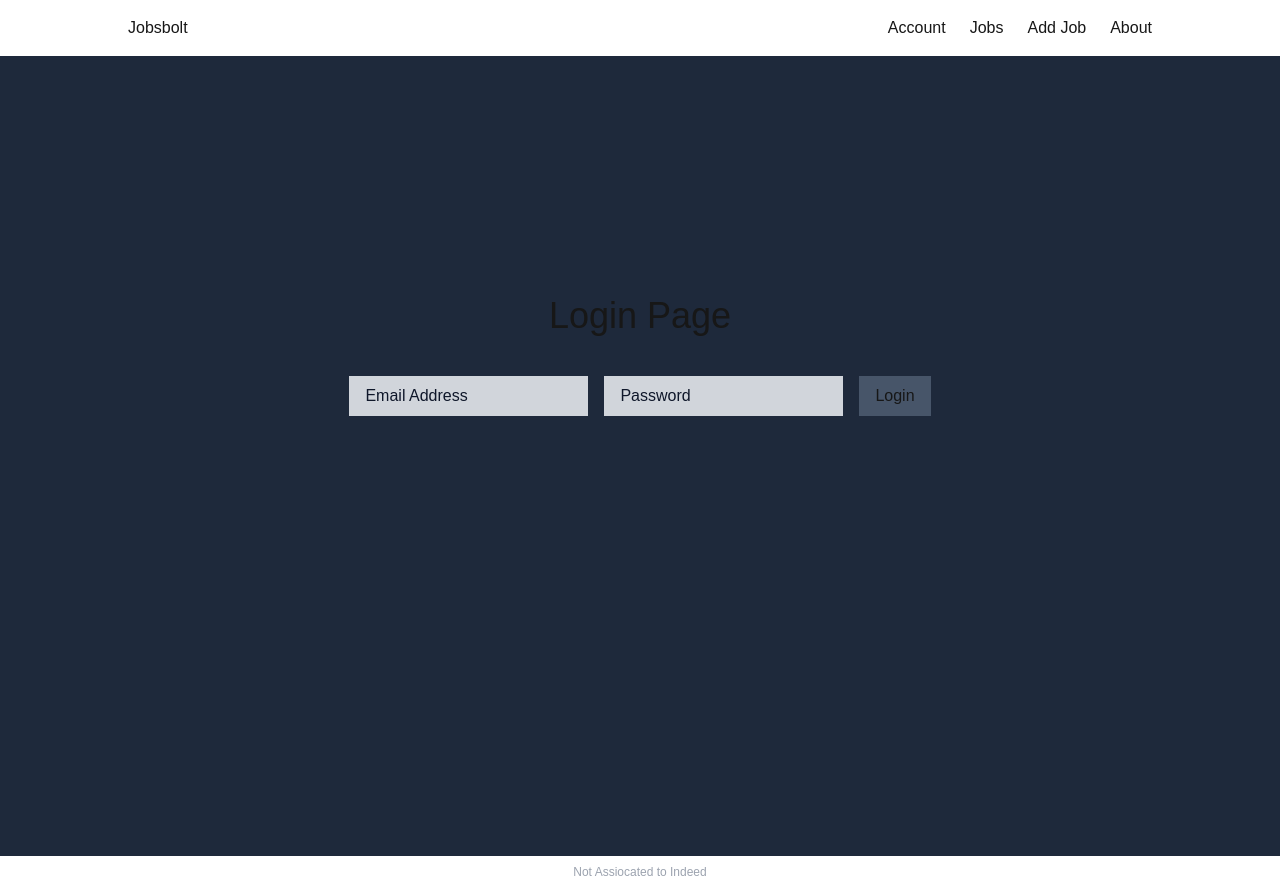
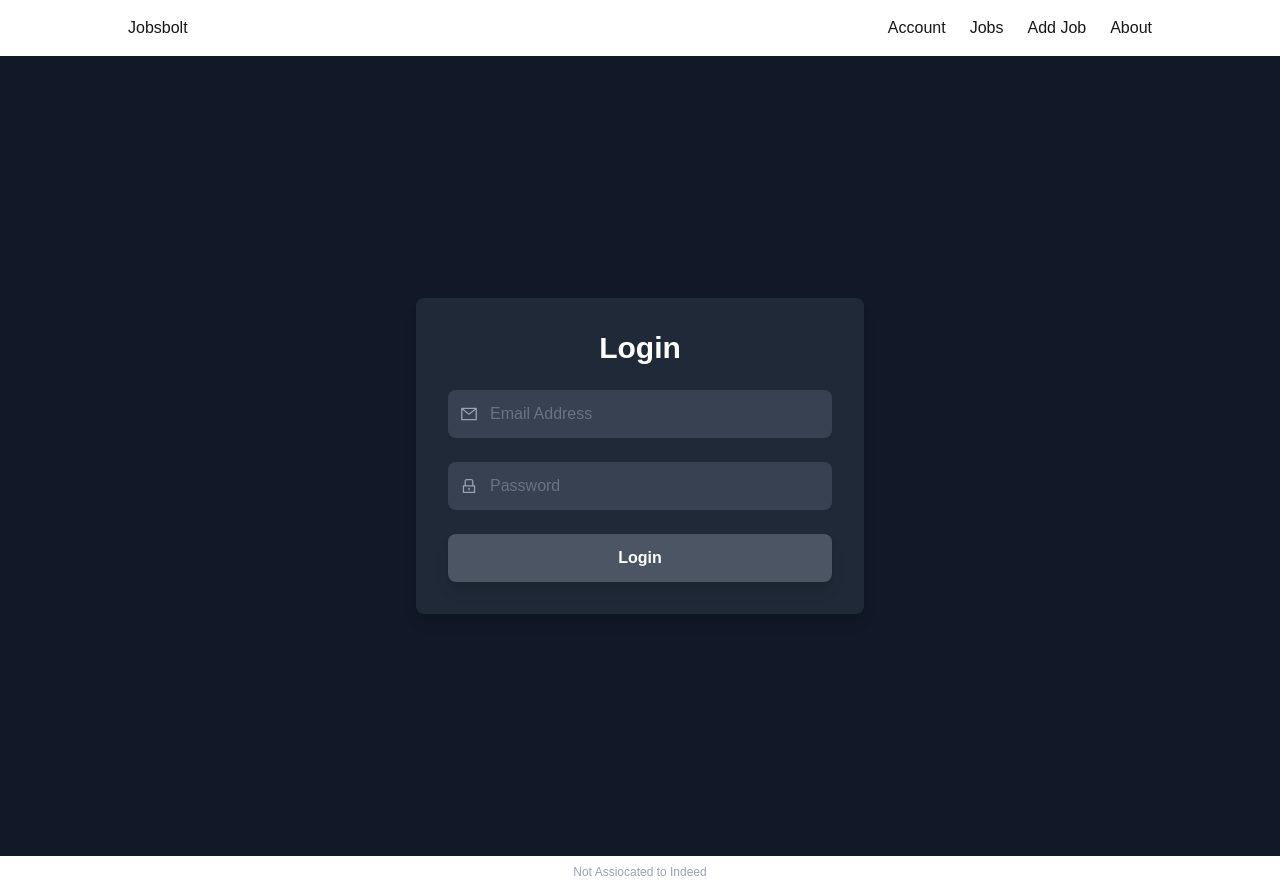
Before and after one commit to Coldboltage/jobsbolt-website, a Next.js app: page /login in a window 1280 px wide. Built offline with nearby package versions, Linux system fonts and the light colour scheme.

Commit message:
Implement JWT token handling in Login component; enhance error handling and improve UI; update HomeSearch to redirect unauthenticated users to login

```diff
--- a/src/components/HomeSearch.tsx
+++ b/src/components/HomeSearch.tsx
@@ -1,5 +1,6 @@
 import React, { useState } from 'react';
 import { toast, ToastContainer } from 'react-toastify';
+import { useRouter } from 'next/router';
 
 interface JobTypeInterface {
   name: string;
@@ -13,8 +14,16 @@ const HomeSearch = ({ jwtToken }: { jwtToken: string }) => {
   const [location, setLocation] = useState("")
   const [description, setDescription] = useState("")
 
+  const router = useRouter()
+
   const jobTypeSubmit = async (e: React.FormEvent<HTMLFormElement>) => {
     e.preventDefault()
+
+    if (!jwtToken) {
+      router.push('/login')
+      return
+    }
+
     const jobTypeObject: JobTypeInterface = {
       name,
       location,
--- a/src/components/Login.tsx
+++ b/src/components/Login.tsx
@@ -1,57 +1,99 @@
-import { useRouter } from 'next/router'
-import React, { useState } from 'react'
+import { useRouter } from 'next/router';
+import React, { useState } from 'react';
+import { AiOutlineMail, AiOutlineLock } from 'react-icons/ai';
 
 const Login = () => {
-  const [email, setEmail] = useState('')
-  const [password, setPassword] = useState('')
+  const [email, setEmail] = useState('');
+  const [password, setPassword] = useState('');
+  const [error, setError] = useState<string | null>(null);
 
-  const router = useRouter()
-
-
+  const router = useRouter();
 
   const fetchJwt = async (e: React.MouseEvent<HTMLInputElement, MouseEvent>) => {
-    e.preventDefault()
-    const response = await fetch(`http://${process.env.NEXT_PUBLIC_CLIENT_API_URL}:3000/api/auth/login`, {
-      method: 'POST',
-      headers: {
-        'Content-Type': 'application/json',
-      },
-      body: JSON.stringify({ username: email, password }),
-      credentials: 'include', // Include cookies
+    e.preventDefault();
+    setError(null); // Clear previous errors
 
-    })
+    try {
+      const response = await fetch(`http://${process.env.NEXT_PUBLIC_CLIENT_API_URL}:3000/api/auth/login`, {
+        method: 'POST',
+        headers: {
+          'Content-Type': 'application/json',
+        },
+        body: JSON.stringify({ username: email, password }),
+        credentials: 'include', // Include cookies
+      });
 
-    const data: { access_token: string } = await response.json()
-    console.log(response)
-    if (response.statusText === "Unauthorized"
-    ) {
-      console.error("Something went wrong")
-    } else {
-      localStorage.setItem('jwtToken', data.access_token)
-      setEmail("")
-      setPassword("")
+      if (response.status === 401) {
+        setError('Invalid credentials. Please try again.');
+        return;
+      }
+
+      const data: { access_token: string } = await response.json();
+
+      localStorage.setItem('jwtToken', data.access_token);
+      setEmail('');
+      setPassword('');
       document.cookie = `jwt=${data.access_token}; path=/;`;
       router.push('/jobs?showToast=true');
+    } catch (err) {
+      setError('An error occurred. Please try again later.');
     }
-  }
-
+  };
 
   return (
-    <div className="min-h-screen bg-slate-800">
-      <div className="max-w-screen-lg mx-auto flex flex-col align-middle justify-center text-center  py-60 ">
-        <h1 className="text-4xl pb-10">Login Page</h1>
-        <div>
-          <form action="" className="flex flex-row gap-4 align-center justify-center">
-            <input value={email} onChange={(e) => setEmail(e.target.value)} required type="email" name="" id="" placeholder="Email Address" className="p-1 px-4 text-gray-900 bg-gray-300 placeholder-slate-900" />
-            <input value={password} onChange={(e) => setPassword(e.target.value)} required type="password" name="" id="" placeholder='Password' className="p-1 px-4 text-gray-900 bg-gray-300 placeholder-slate-900" />
-            <input disabled={email.length === 0 || password.length === 0} onClick={(e) => fetchJwt(e)} type="submit" value="Login" className="bg-slate-600 p-2 px-4" />
-          </form>
-        </div>
+    <div className="min-h-screen bg-gray-900 flex items-center justify-center">
+      <div className="w-full max-w-md bg-gray-800 shadow-lg rounded-lg p-8">
+        <h1 className="text-3xl font-bold text-white mb-6 text-center">Login</h1>
 
+        {/* Error Message */}
+        {error && (
+          <div className="mb-4 text-red-500 bg-red-100 p-3 rounded text-sm">
+            {error}
+          </div>
+        )}
 
+        <form className="space-y-6">
+          {/* Email Input */}
+          <div className="flex items-center bg-gray-700 rounded-lg p-3">
+            <AiOutlineMail className="text-gray-400 text-lg mr-3" />
+            <input
+              value={email}
+              onChange={(e) => setEmail(e.target.value)}
+              required
+              type="email"
+              placeholder="Email Address"
+              className="flex-1 bg-transparent text-gray-200 placeholder-gray-500 focus:outline-none"
+            />
+          </div>
+
+          {/* Password Input */}
+          <div className="flex items-center bg-gray-700 rounded-lg p-3">
+            <AiOutlineLock className="text-gray-400 text-lg mr-3" />
+            <input
+              value={password}
+              onChange={(e) => setPassword(e.target.value)}
+              required
+              type="password"
+              placeholder="Password"
+              className="flex-1 bg-transparent text-gray-200 placeholder-gray-500 focus:outline-none"
+            />
+          </div>
+
+          {/* Submit Button */}
+          <input
+            disabled={email.length === 0 || password.length === 0}
+            onClick={(e) => fetchJwt(e)}
+            type="submit"
+            value="Login"
+            className={`w-full py-3 text-white font-semibold rounded-lg shadow-lg transition-colors ${email.length === 0 || password.length === 0
+                ? 'bg-gray-600 cursor-not-allowed'
+                : 'bg-blue-600 hover:bg-blue-700 cursor-pointer'
+              }`}
+          />
+        </form>
       </div>
     </div>
-  )
-}
+  );
+};
 
-export default Login
+export default Login;
--- a/src/pages/index.tsx
+++ b/src/pages/index.tsx
@@ -22,15 +22,6 @@ export default IndexPage
 export const getServerSideProps: GetServerSideProps = async (context) => {
   const req = context.req
 
-  if (!req.headers.cookie) {
-    return {
-      redirect: {
-        destination: '/login',
-        permanent: false,
-      },
-    }
-  }
-
   const cookies = cookie.parse(req.headers.cookie || '');
   const token = cookies.jwt || null;
 
--- a/src/pages/jobs.tsx
+++ b/src/pages/jobs.tsx
@@ -24,7 +24,8 @@ const JobsPage = ({ token, pendingInterestJobs, interestedJobs, coverReadyJobs }
 
   return (
     <MainLayout>
-      <ToastContainer />
+      <ToastContainer closeOnClick={false}
+      />
       <JobsList jwt={token} pendingInterestJobs={pendingInterestJobs} interestedJobs={interestedJobs} coverReadyJobs={coverReadyJobs} />
     </MainLayout>
   )
```
